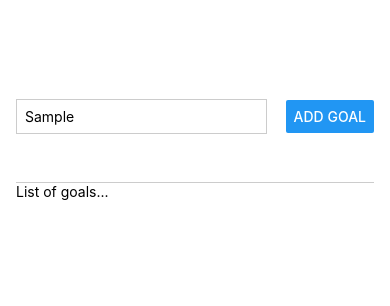
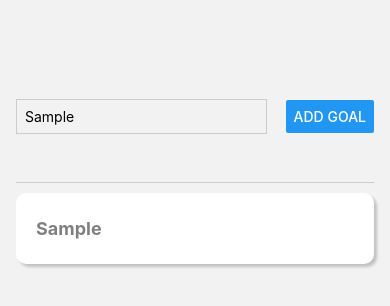
Before and after one commit to blmiranda/react-native-course, a React Native app: screen / in a window 390 px wide. Both pictures are taken after typing "Sample" into the empty fields and a click on the button "ADD GOAL". Shown: the top 306 px of the page. Built offline with nearby package versions, Linux system fonts and the light colour scheme.

Commit message:
Add list items styles
Some properties cant be used in both IOS and Android, so we must adapt.
Also, theres no cascading styles, we must add the style we want where it
should actually go

```diff
--- a/App.js
+++ b/App.js
@@ -1,15 +1,38 @@
+import { useState } from 'react';
 import { StyleSheet, Text, View, Button, TextInput } from 'react-native';
 
 export default function App() {
+  const [enteredGoalText, setEnteredGoalText] = useState('');
+  const [courseGoals, setCourseGoals] = useState([]);
+
+  function goalInputHandler(enteredText) {
+    setEnteredGoalText(enteredText);
+  }
+
+  function addGoalHandler() {
+    setCourseGoals((currentCourseGoals) => [
+      ...currentCourseGoals,
+      enteredGoalText,
+    ]);
+  }
+
   return (
     <View style={styles.appContainer}>
       <View style={styles.inputContainer}>
-        <TextInput style={styles.textInput} placeholder="Your course goal!" />
-        <Button title="Add Goal" />
+        <TextInput
+          placeholder="Your course goal!"
+          style={styles.textInput}
+          onChangeText={goalInputHandler}
+        />
+        <Button title="Add Goal" onPress={addGoalHandler} />
       </View>
 
       <View style={styles.goalsContainer}>
-        <Text>List of goals...</Text>
+        {courseGoals.map((goal) => (
+          <View style={styles.goal} key={goal}>
+            <Text style={styles.goalText}>{goal}</Text>
+          </View>
+        ))}
       </View>
     </View>
   );
@@ -17,6 +40,7 @@ export default function App() {
 
 const styles = StyleSheet.create({
   appContainer: {
+    backgroundColor: '#f2f2f2',
     flex: 1,
     paddingTop: 50,
     paddingHorizontal: 16,
@@ -40,4 +64,25 @@ const styles = StyleSheet.create({
   goalsContainer: {
     flex: 5,
   },
+  goal: {
+    backgroundColor: '#ffffff',
+    width: '100%',
+    marginTop: 10,
+    paddingVertical: 25,
+    paddingHorizontal: 20,
+    borderRadius: 10,
+    shadowOffset: {
+      width: 3,
+      height: 3,
+    },
+    shadowRadius: 3,
+    shadowOpacity: 0.2,
+    shadowColor: '#000000',
+    elevation: 8,
+  },
+  goalText: {
+    color: '#808080',
+    fontSize: 18,
+    fontWeight: 'bold',
+  },
 });
```
